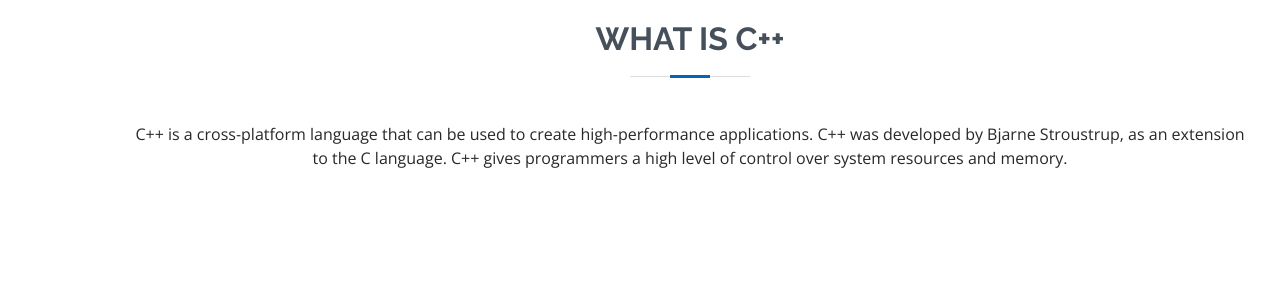
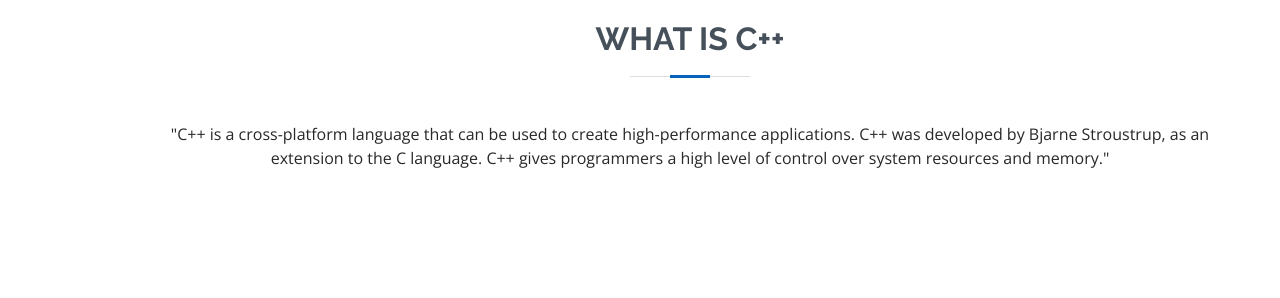
Before and after one commit to makensonn/cplusplus, a plain HTML site: page index.html in a window 1280 px wide. Shown: the part 840-1138 px from the top of the page. Drawn offline with nearby package versions, Linux system fonts and the light colour scheme.

Commit message:
Update index.html

```diff
--- a/index.html
+++ b/index.html
@@ -72,9 +72,9 @@
           <h2>What is C++</h2>
 
             <br>
-            <p>C++ is a cross-platform language that can be used to create high-performance applications.
+            <p>"C++ is a cross-platform language that can be used to create high-performance applications.
                C++ was developed by Bjarne Stroustrup, as an extension to the C language.
-               C++ gives programmers a high level of control over system resources and memory.</p>
+               C++ gives programmers a high level of control over system resources and memory."</p>
 
         </div>
       </div>
```
